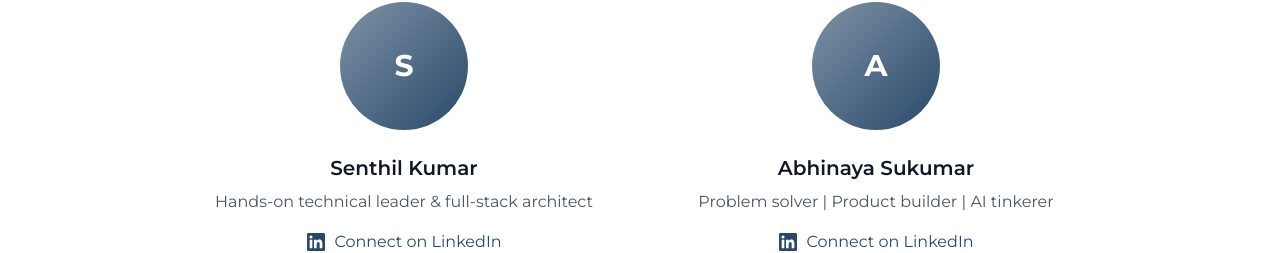
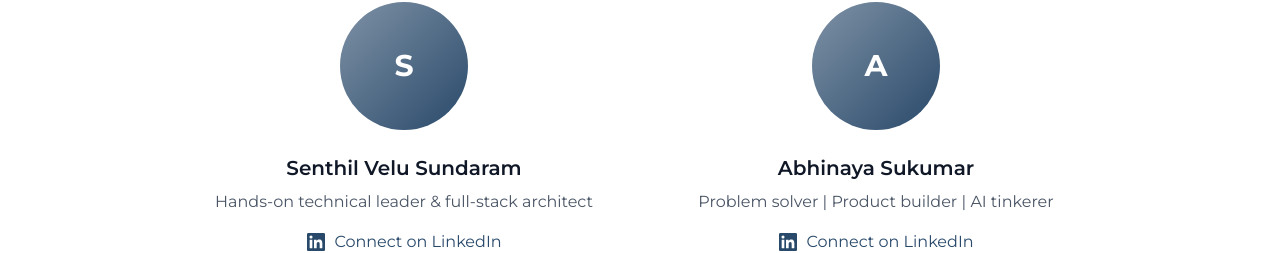
Before and after one commit to cincotree/lobby, a Next.js app: page / in a window 1280 px wide. Shown: the part 1683-1936 px from the top of the page. Built offline with nearby package versions, Linux system fonts and the light colour scheme.

Commit message:
Fix Senthil's name

```diff
--- a/src/app/page.tsx
+++ b/src/app/page.tsx
@@ -169,7 +169,7 @@
               <div className="w-32 h-32 bg-gradient-to-br from-[#29496a]/60 to-[#29496a] rounded-full mx-auto mb-6 flex items-center justify-center">
                 <span className="text-3xl font-bold text-white">S</span>
               </div>
-              <h3 className="text-xl font-semibold text-gray-900 mb-2">Senthil Kumar</h3>
+              <h3 className="text-xl font-semibold text-gray-900 mb-2">Senthil Velu Sundaram</h3>
               <p className="text-gray-600 mb-4">Hands-on technical leader & full-stack architect</p>
               <a
                 href="https://www.linkedin.com/in/siliconsenthil/"
```
